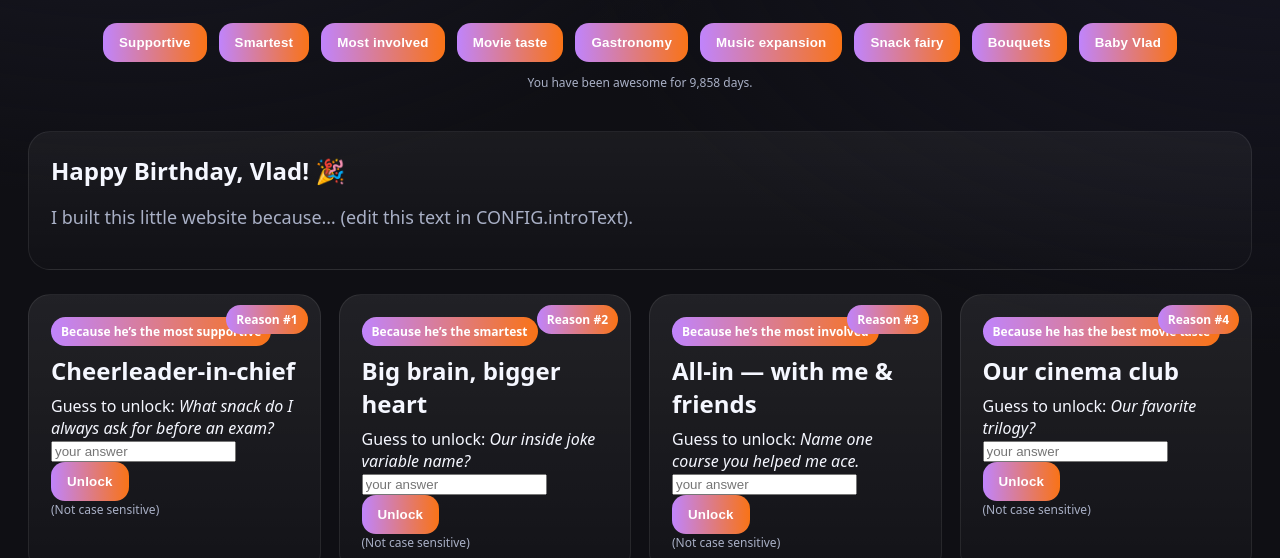
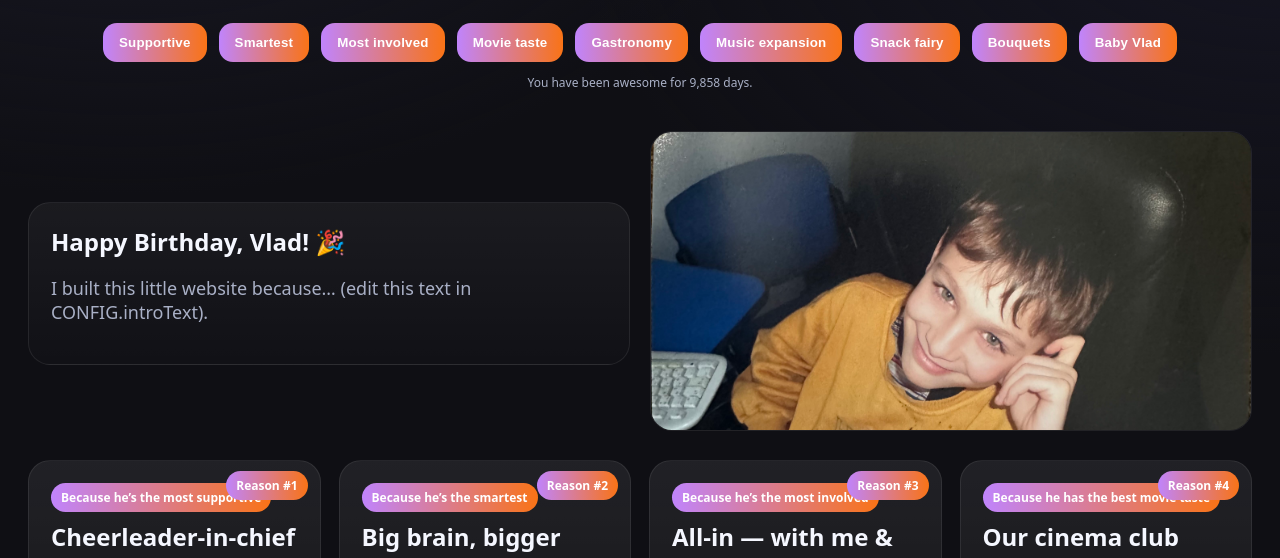
Before and after one commit to olivia-pacalau/OhMyVlad, a plain HTML site: page index.html in a window 1280 px wide. Shown: the part 205-763 px from the top of the page. Drawn offline with Linux system fonts and the light colour scheme.

Commit message:
Update index.html

```diff
--- a/index.html
+++ b/index.html
@@ -42,6 +42,10 @@
     @keyframes fadeIn{from{opacity:0; transform:translateY(20px)} to{opacity:1; transform:none}}
 
     .intro{margin:10px 0 24px}
+    .intro-split{display:grid; grid-template-columns:1fr 1fr; gap:20px; align-items:center}
+    .intro-card{background:linear-gradient(180deg, rgba(255,255,255,.05), rgba(255,255,255,.01)); border:1px solid rgba(255,255,255,.08); border-radius:22px; padding:22px}
+    .intro-card h2{margin:0 0 8px}
+    .intro-photo img{width:100%; border-radius:22px; border:1px solid rgba(255,255,255,.08); object-fit:cover; max-height:300px}
     .intro-card{background:linear-gradient(180deg, rgba(255,255,255,.05), rgba(255,255,255,.01)); border:1px solid rgba(255,255,255,.08); border-radius:22px; padding:22px}
     .intro-card h2{margin:0 0 8px}
     .collage{display:grid; grid-template-columns:repeat(auto-fill,minmax(120px,1fr)); gap:8px; margin-top:14px}
@@ -74,10 +78,14 @@
     </header>
 
     <section class="intro">
-      <div class="intro-card">
-        <h2 id="intro-title">Happy Birthday, Vlad! 🎉</h2>
-        <p id="intro-text" class="subtitle">I built this little website because… (write your heartfelt paragraph here — why he’s the best person ever, what you’re grateful for, and what you wish for him this year). You can edit this text in the CONFIG below or right here.</p>
-        <div id="collage" class="collage" aria-label="mini collage"></div>
+      <div class="intro-split">
+        <div class="intro-card">
+          <h2 id="intro-title">Happy Birthday, Vlad! 🎉</h2>
+          <p id="intro-text" class="subtitle">I built this little website because… (write your heartfelt paragraph here — why he’s the best person ever, what you’re grateful for, and what you wish for him this year). You can edit this text in the CONFIG below or right here.</p>
+        </div>
+        <div class="intro-photo">
+          <img src="assets/vladmic1.jpg" alt="Vlad" />
+        </div>
       </div>
     </section>
 
@@ -114,7 +122,7 @@
       {id:"food",tag:"Because he opened a new gastronomic world",title:"Head chef Vlad",blurb:"Tasting menus at home.",question:"Signature dish at home?",answer:"ramen",notes:[],gallery:[]},
       {id:"music",tag:"Because he expanded my music taste",title:"New sounds, new feelings",blurb:"Artists I now love because of you.",question:"Name one artist I discovered because of you",answer:"tame impala",notes:[],gallery:[]},
       {id:"snacks",tag:"Because he buys my favorite snacks",title:"Snack fairy",blurb:"He knows the exact ones.",question:"My top crisps flavor?",answer:"paprika",notes:[],gallery:[]},
-      {id:"flowers",tag:"Because he keeps my home full of flowers",title:"Bouquet timeline",blurb:"A gallery of bouquets.",question:"What was the color of the first bouquet?",answer:"yellow",notes:[],gallery:[ "assets/flowers1.jpg", "assets/flowers2.jpg","assets/flowers3.jpg","assets/flowers4.jpg","assets/flowers5.jpg"]},
+      {id:"flowers",tag:"Because he keeps my home full of flowers",title:"Bouquet timeline",blurb:"A gallery of bouquets.",question:"What was the color of the first bouquet?",answer:"yellow",notes:[],gallery:[]},
       {id:"kiddo",tag:"Because he was the cutest kid",title:"Baby Vlad, forever protected",blurb:"I want that curious, playful kid inside you.",question:"Your childhood nickname?",answer:"vladut",notes:[],gallery:[]}
     ]
   };
```
